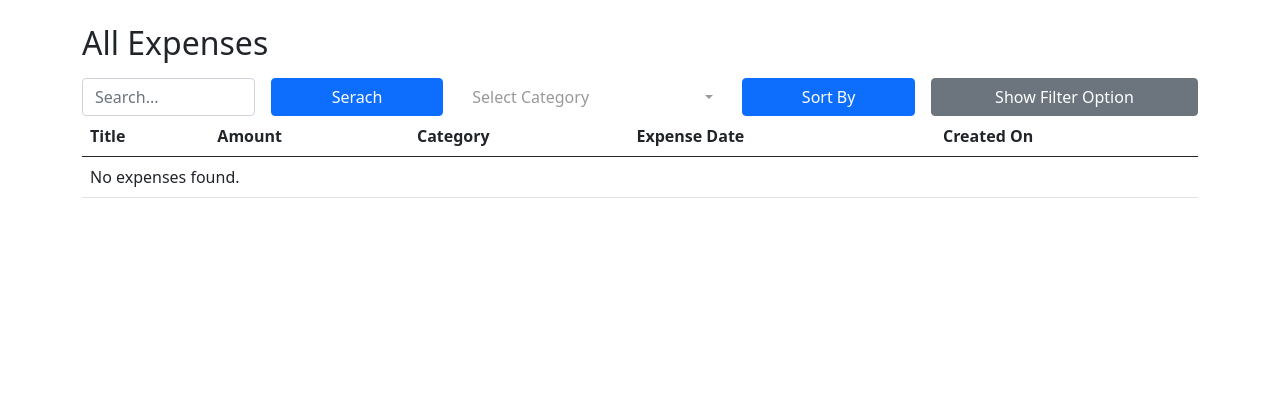
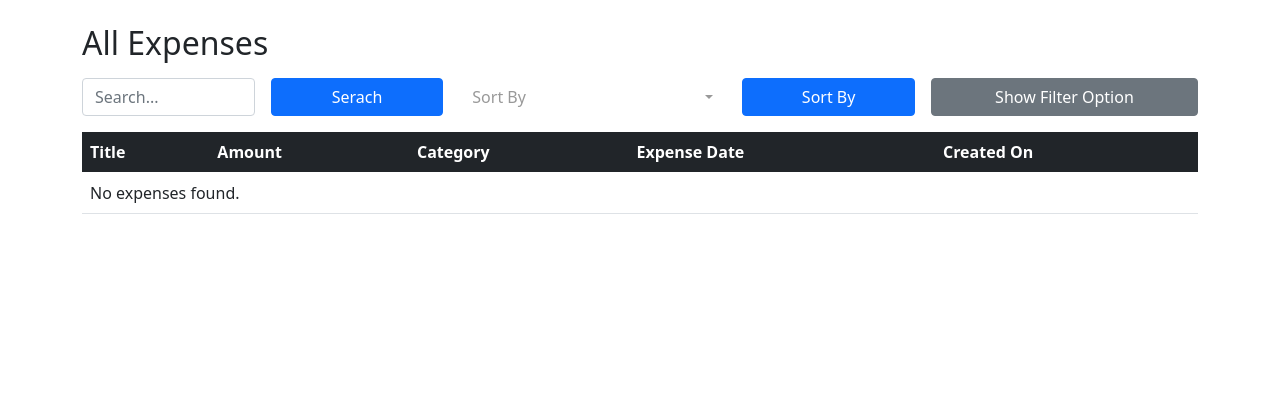
Before and after one commit to gurdeepkumar/expenser, a Django app: page /expenses/ in a window 1280 px wide. Shown: the part 56-469 px from the top of the page. Run offline with Django 5.2, Linux system fonts and the light colour scheme; the visitor is signed in with stand-in values (Sample User, id 1); data comes from the database, SQL or seed files in the repository; data that the repository does not hold is empty; some libraries are stand-ins or nearby versions.

Commit message:
Search, Sort, Filter features complete.

```diff
--- a/expenses/forms.py
+++ b/expenses/forms.py
@@ -2,11 +2,7 @@ from django import forms
 from .models import Expense, Category
 
 
-class FilterForm(forms.Form):
-    from django import forms
-
-
-class FilterForm(forms.Form):
+class RefiningForm(forms.Form):
 
     min_amount = forms.DecimalField(
         required=False,
@@ -28,15 +24,34 @@ class FilterForm(forms.Form):
     to_date = forms.DateField(
         required=False, widget=forms.DateInput(attrs={"type": "date"})
     )
-    category = forms.CharField(
-        required=False, widget=forms.TextInput(attrs={"placeholder": "Category"})
+    category = forms.ModelMultipleChoiceField(
+        queryset=Category.objects.all(),
+        label="Category",
+        required=False,
+    )
+    search_input = forms.CharField(
+        required=False, widget=forms.TextInput(attrs={"placeholder": "Search..."})
+    )
+
+    sort_types = [
+        ("", "Sort By"),
+        ("title", "Title"),
+        ("amount", "Amount"),
+        ("category", "Category"),
+        ("date", "Date"),
+    ]
+
+    sort_by = forms.ChoiceField(
+        choices=sort_types,
+        required=False,
+        label="sort_by",
     )
 
     def __init__(self, *args, **kwargs):
         self.user = kwargs.pop("user")
         super().__init__(*args, **kwargs)
 
-        # Fetch predefined categories + categories created by the user
+        # Fetch predefined categories + categories created by the user + sorting fields
         if self.user:
             self.fields["category"].queryset = Category.objects.filter(
                 predefined=True
--- a/expenses/templates/expenses/list_expenses.html
+++ b/expenses/templates/expenses/list_expenses.html
@@ -8,19 +8,13 @@
 <form method="get">
     <div class="row g-3">
         <div class="col-md-2">
-            <input type="text" name="search-input" class="form-control search-input" placeholder="Search...">
+            {{ form.search_input|add_class:"form-control" }}
         </div>
         <div class="col-md-2 d-grid">
             <button name="search" class="btn btn-primary">Serach</button>
         </div>
         <div class="col-md-3">
-            <select class="selectpicker form-control" name="sort-by">
-                <option value="" {% if not sort_by %} selected {% endif %}>Select Category</option>
-                <option value="title" {% if sort_by and sort_by == "title" %} selected {% endif %}>Title</option>
-                <option value="amount" {% if sort_by and sort_by == "amount" %} selected {% endif %}>Amount</option>
-                <option value="category" {% if sort_by and sort_by == "category" %} selected {% endif %}>Category</option>
-                <option value="date" {% if sort_by and sort_by == "date" %} selected {% endif %}>Date</option>
-            </select>
+            {{ form.sort_by|add_class:"form-control selectpicker" }}
         </div>
         <div class="col-md-2 d-grid">
             <button class="btn btn-primary" name="sort">Sort By</button>
@@ -53,11 +47,7 @@
                 <div class="col-md-4 my-2">
                     <div class="form-group col-md-12">
                         <label>Category:</label>
-                        <select class="selectpicker form-control" name="category" multiple>
-                            {% for cat in categories %}
-                                <option value="{{ cat }}" {% if cat in selected_categories %} selected {% endif %}>{{ cat }}</option>
-                            {% endfor %}
-                        </select>
+                        {{ form.category|add_class:"selectpicker form-control" }}
                     </div>
                     <div class="row my-2">
                         <div class="form-group col-md-6">
@@ -76,13 +66,13 @@
 </form>
 
 
-<table class="table table-hover">
+<table class="table table-hover my-3">
     <thead>
-        <tr>
-            <th>Title</th>
-            <th>Amount</th>
-            <th>Category</th>
-            <th>Expense Date</th>
+        <tr class="table-dark">
+            <th>Title {% if sort_by and sort_by == "title" %} ▲ {% endif %}</th>
+            <th>Amount {% if sort_by and sort_by == "amount" %} ▲ {% endif %}</th>
+            <th>Category {% if sort_by and sort_by == "category" %} ▲ {% endif %}</th>
+            <th>Expense Date {% if sort_by and sort_by == "date" %} ▲ {% endif %}</th>
             <th>Created On</th>
         </tr>
     </thead>
--- a/expenses/templates/expenses/view_expense.html
+++ b/expenses/templates/expenses/view_expense.html
@@ -10,7 +10,7 @@
     <p><strong>Amount:</strong> €{{ expense.amount }}</p>
     <p><strong>Category:</strong> {{ expense.category.name }}</p>
     <p><strong>Date:</strong> {{ expense.date }}</p>
-    <p><strong>Description:</strong> {{ expense.description }}</p>
+    <p><strong>Description:</strong> {% if expense.description == "" %} No description for this expense. {% else %} {{ expense.description }} {% endif %}</p>
 </div>
 
 <div class="row g-3">
--- a/expenses/views.py
+++ b/expenses/views.py
@@ -1,7 +1,8 @@
 from django.shortcuts import render, redirect, get_object_or_404
 from django.contrib.auth.decorators import login_required
 from .models import Expense, Category
-from .forms import ExpenseForm, FilterForm
+from .forms import ExpenseForm, RefiningForm
+from django.db.models import Q
 
 
 # Create your views here.
@@ -56,8 +57,8 @@ def list_expenses(request):
     categories = user.expense_set.values_list("category__name", flat=True).distinct()
 
     if (request.GET == {}) or ("clear_filters" in request.GET):
-        expenses = Expense.objects.filter(user=request.user)
-        form = FilterForm(user=request.user)
+        expenses = Expense.objects.filter(user=request.user).order_by("-created_at")
+        form = RefiningForm(user=request.user)
 
         return render(
             request,
@@ -66,19 +67,23 @@ def list_expenses(request):
         )
     elif "filter" in request.GET:
         expenses = Expense.objects.filter(user=request.user)
-        form = FilterForm(request.GET, user=request.user)
+        form = RefiningForm(request.GET, user=request.user)
 
         # Get filter values from request
-        selected_categories = request.GET.getlist(
+        selected_categories_ids = request.GET.getlist(
             "category"
         )  # Get multiple selected categories
         min_amount = request.GET.get("min_amount")
         max_amount = request.GET.get("max_amount")
         start_date = request.GET.get("from_date")
         end_date = request.GET.get("to_date")
-
         # Apply filters if values are provided
-        if selected_categories:
+        if selected_categories_ids:
+            selected_categories = []
+            for category_id in selected_categories_ids:
+                selected_categories.append(
+                    Category.objects.filter(id=category_id).first()
+                )
             expenses = expenses.filter(
                 category__name__in=selected_categories
             )  # Filter by multiple categories
@@ -91,24 +96,18 @@ def list_expenses(request):
         if end_date:
             expenses = expenses.filter(date__lte=end_date)
 
-        categories = user.expense_set.values_list(
-            "category__name", flat=True
-        ).distinct()
-
         return render(
             request,
             "expenses/list_expenses.html",
             {
                 "expenses": expenses,
                 "categories": categories,
-                "selected_categories": selected_categories,
                 "form": form,
             },
         )
     elif "sort" in request.GET:
-        sort_by = request.GET.get("sort-by")
-        form = FilterForm(user=request.user)
-
+        sort_by = request.GET.get("sort_by")
+        form = RefiningForm(user=request.user)
         match sort_by:
             case "title":
                 sorted_expenses = Expense.objects.filter(user=request.user).order_by(
@@ -127,7 +126,9 @@ def list_expenses(request):
                     "date"
                 )
             case "":
-                sorted_expenses = Expense.objects.filter(user=request.user)
+                sorted_expenses = Expense.objects.filter(user=request.user).order_by(
+                    "-created_at"
+                )
 
         return render(
             request,
@@ -141,7 +142,21 @@ def list_expenses(request):
         )
 
     elif "search" in request.GET:
-        ...
+        form = RefiningForm(request.GET, user=request.user)
+        search_input = request.GET.get("search_input")
+        searched_expenses = Expense.objects.filter(
+            Q(title__icontains=search_input) | Q(category__name__icontains=search_input)
+        )
+
+        return render(
+            request,
+            "expenses/list_expenses.html",
+            {
+                "expenses": searched_expenses,
+                "categories": categories,
+                "form": form,
+            },
+        )
 
 
 @login_required
```
Also changed, not shown: 1 other file.
